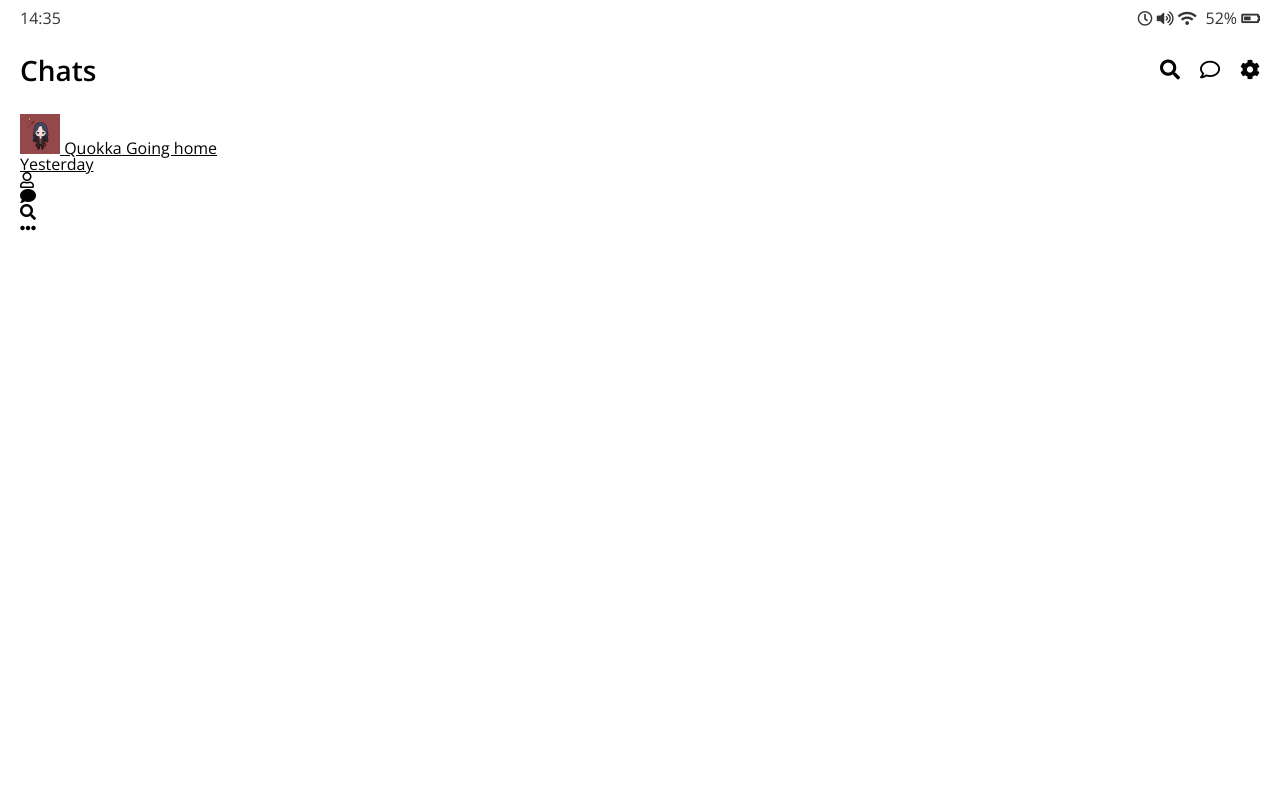
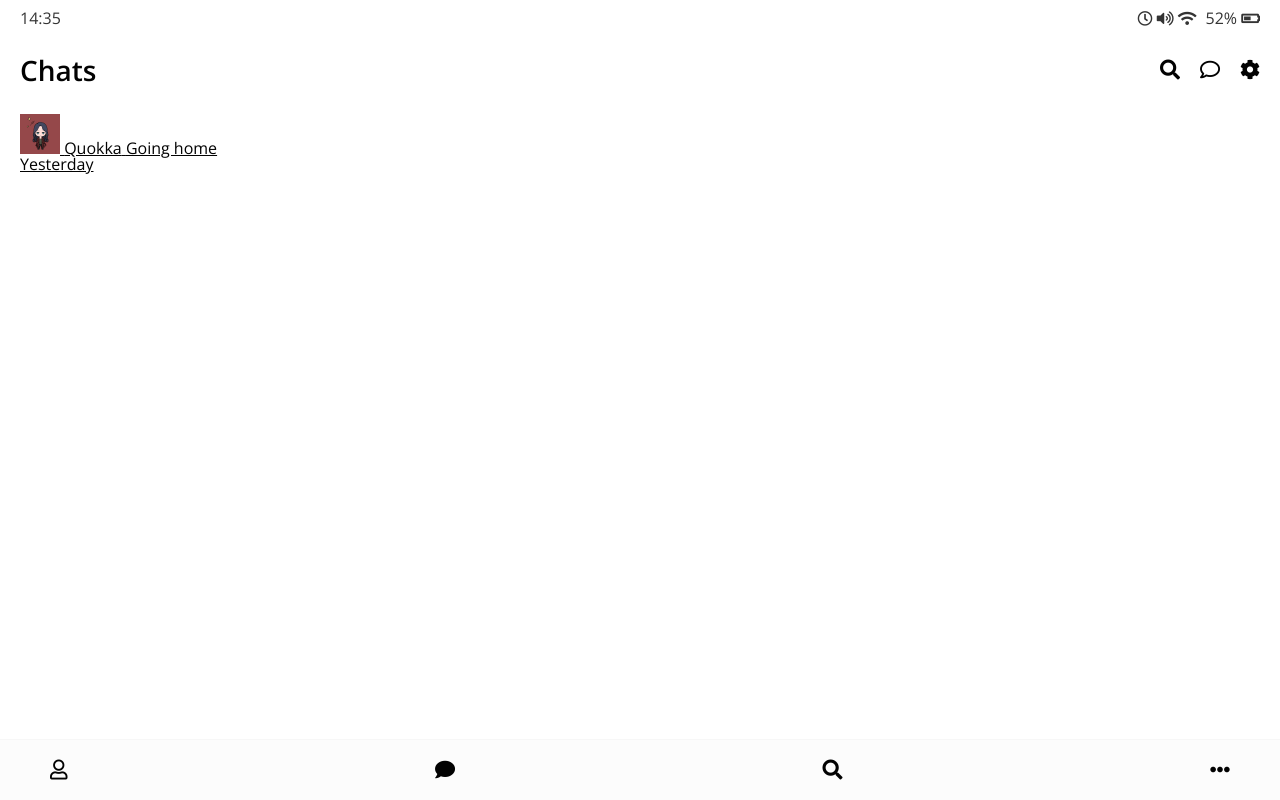
Before and after one commit to grin-quokka/cocoatalk, a plain HTML site: page index.html in a window 1280 px wide. Drawn offline with nearby package versions, Linux system fonts and the light colour scheme.

Commit message:
nav-bar css
레이아웃 정렬

```diff
--- /dev/null
+++ b/css/nav-bar.css
@@ -0,0 +1,19 @@
+.nav {
+  position: fixed;
+  width: 100%;
+  padding: 10px;
+  left: 0px;
+  bottom: 0px;
+  padding: 20px 50px;
+  background-color: #fcfcfc;
+  border-top: 1px solid #f7f7f7;
+}
+
+.nav .nav__list {
+  display: flex;
+  justify-content: space-between;
+}
+
+.nav i {
+  font-size: 20px;
+}
--- a/css/styles.css
+++ b/css/styles.css
@@ -2,6 +2,11 @@
 @import "reset.css";
 @import "status-bar.css";
 @import "header.css";
+@import "nav-bar.css";
+
+* {
+  box-sizing: border-box;
+}
 
 body {
   background-color: white;
```
